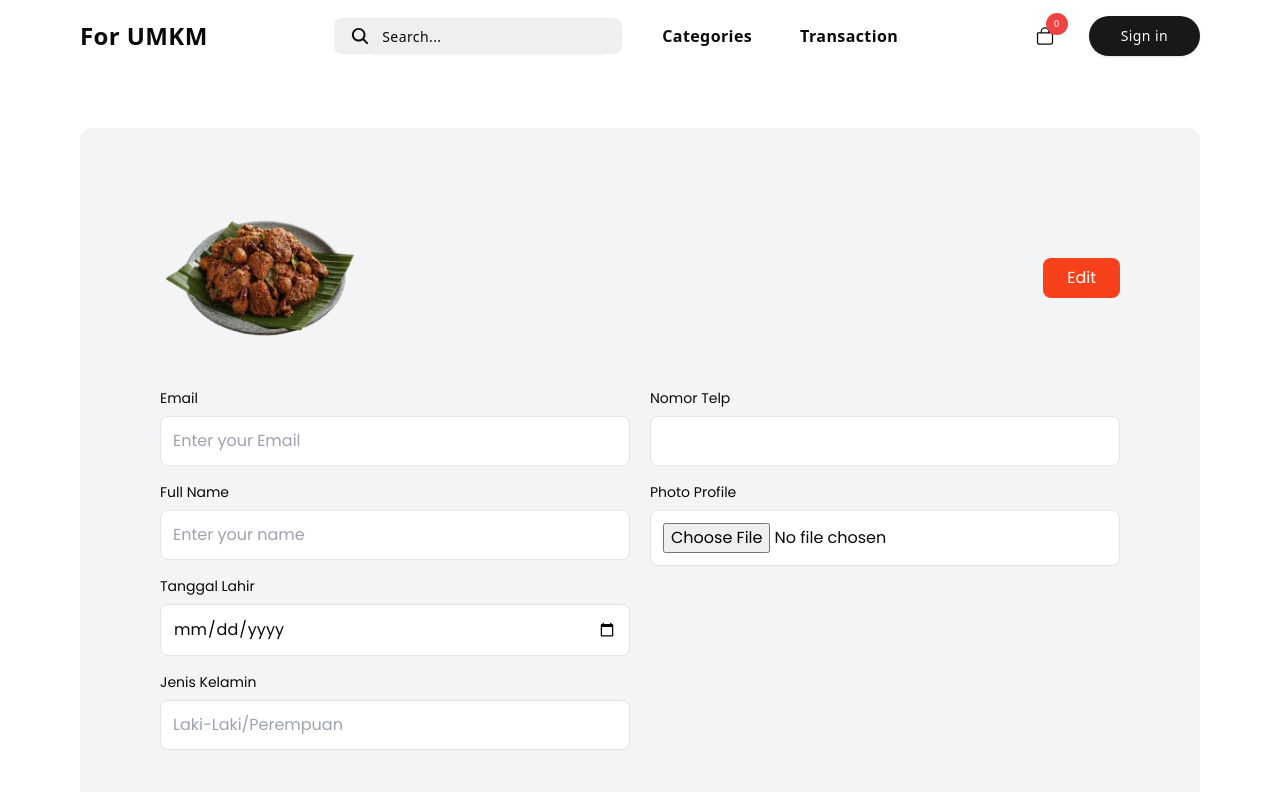
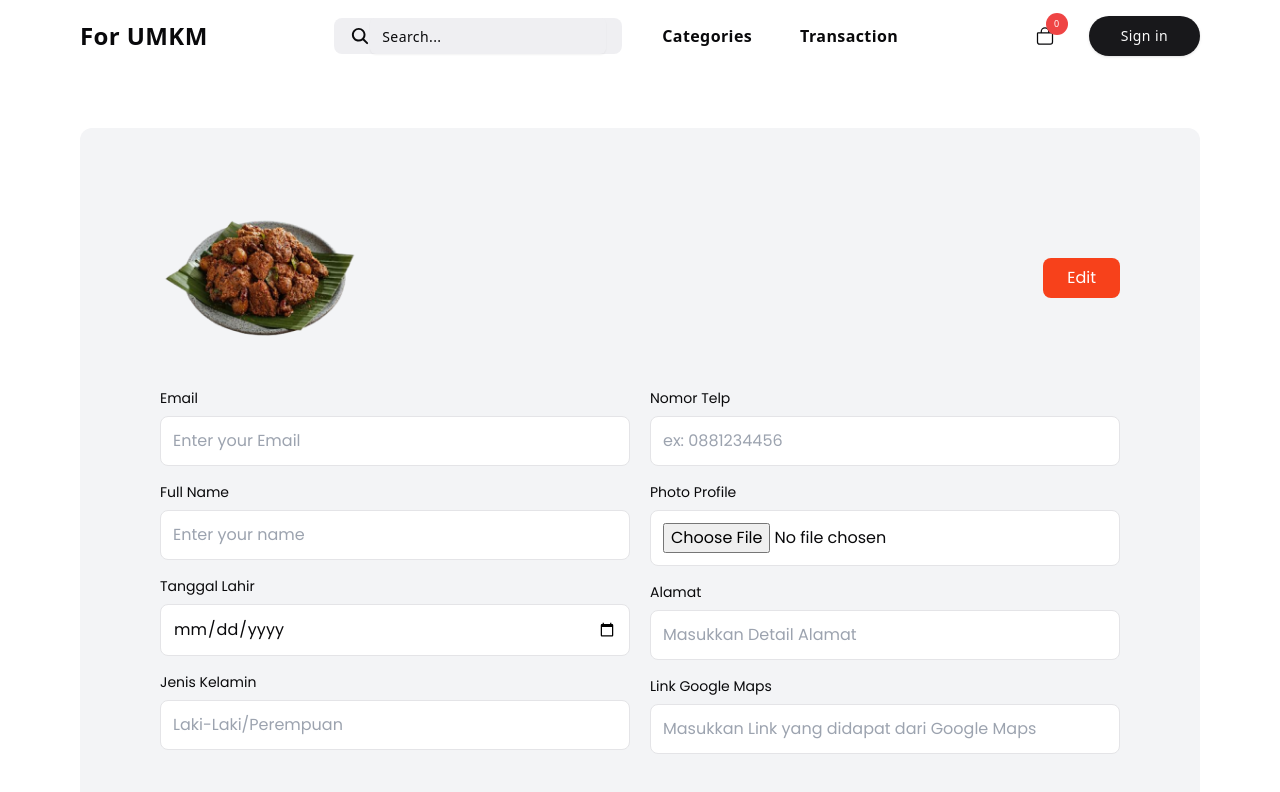
Before and after one commit to rajalamdev/web-umkm, a Next.js app: page /profile in a window 1280 px wide. Shown: the top 792 px of the page. Built offline with nearby package versions, Linux system fonts and the light colour scheme.

Commit message:
style: add input address and gmaps link at profile page

```diff
--- a/app/profile/page.tsx
+++ b/app/profile/page.tsx
@@ -8,6 +8,8 @@ export default function page() {
   const [email, setEmail] = useState("");
   const [phone, setPhone] = useState("");
   const [birthDate, setBirthDate] = useState("");
+  const [address, setAddress] = useState("");
+  const [gmapsLink, setGmapsLink] = useState("");
 
   // Fetch user profile
   useEffect(() => {
@@ -108,6 +110,7 @@ export default function page() {
             <div>
               <p className="text-sm">Nomor Telp</p>
               <input
+                placeholder="ex: 0881234456"
                 type="text"
                 className="w-full p-3 border mb-4 mt-2 rounded-lg"
               />
@@ -116,6 +119,22 @@ export default function page() {
               <p className="text-sm">Photo Profile</p>
               <input
                 type="file"
+                className="w-full p-3 border mt-2 mb-4 rounded-lg bg-white"
+              />
+            </div>
+            <div>
+              <p className="text-sm">Alamat</p>
+              <input
+                placeholder="Masukkan Detail Alamat"
+                type="text"
+                className="w-full p-3 border mt-2 mb-4 rounded-lg bg-white"
+              />
+            </div>
+            <div>
+              <p className="text-sm">Link Google Maps</p>
+              <input
+                placeholder="Masukkan Link yang didapat dari Google Maps"
+                type="text"
                 className="w-full p-3 border mt-2 rounded-lg bg-white"
               />
             </div>
```
